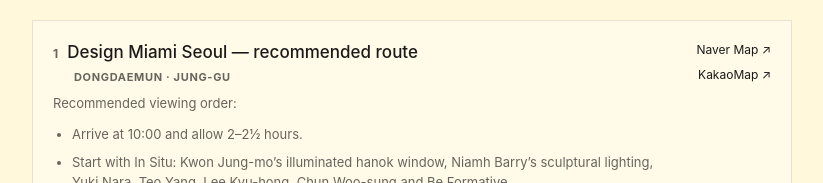
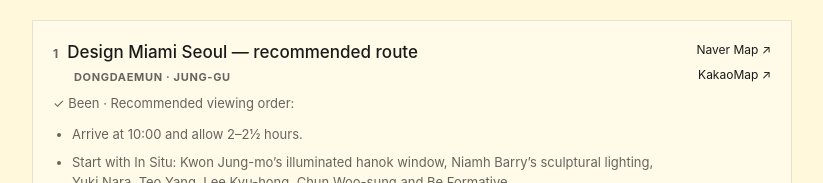
Before and after one commit to silka-co/seoul, a Next.js app: page / in a window 1280 px wide. Shown: the part 8417-8600 px from the top of the page, without its empty margins (303-1126 px from the left). Built offline with nearby package versions, Linux system fonts and the light colour scheme.

Commit message:
Mark Design Miami and Hyundai shops visited

```diff
--- a/app/page.tsx
+++ b/app/page.tsx
@@ -32,6 +32,26 @@
 
 const today = days.find((day) => day.date === 'Sep 2');
 if (today) today.options = [...(today.options ?? []), ...todayShoppingAlternatives];
+
+const completedToday = new Set([
+  'Design Miami Seoul — recommended route',
+  'Maison Margiela — The Hyundai Seoul',
+  'SAN SAN GEAR — The Hyundai Seoul',
+]);
+if (today) {
+  for (const stop of [...today.stops, ...(today.options ?? [])]) {
+    if (completedToday.has(stop.name)) stop.visited = true;
+  }
+}
+
+const september5 = days.find((day) => day.date === 'Sep 5');
+if (september5) {
+  september5.theme = 'Seogyo & Seongsu design';
+  september5.description = 'A west-to-east design day: return properly to D&DEPARTMENT, then finish with designer vintage and independent retail in Seongsu.';
+  september5.focus = 'Korean design · designer vintage · LCDC Seoul';
+  september5.stops = september5.stops.filter((stop) => !completedToday.has(stop.name));
+  september5.must = 'No booking is needed for the shops or Seoul Light. Allow roughly 50–60 minutes by public transport from Seogyo to Seongsu, followed by a short local transfer between Fox Vintage and LCDC.';
+}
 
 const itineraryDistricts: Record<string, string> = {
   'Design Miami Seoul — recommended route': 'Dongdaemun · Jung-gu',
@@ -118,6 +138,8 @@
   { name: 'Leeum Museum of Art', korean: '서울 용산구 이태원로55길 60-16 리움미술관', note: 'OMA, Mario Botta and Jean Nouvel', district: 'Hannam / Itaewon', category: 'Art & architecture', booking: 'https://ticket.leeum.org/leeum/personal/exhibitList.do', visited: true },
   { name: 'SAN SAN GEAR Hannam', korean: '서울 용산구 이태원로55길 37-10 산산기어 한남', note: 'New fashion flagship in a former house', district: 'Hannam / Itaewon', category: 'Fashion & design' },
   { name: 'D&DEPARTMENT SEOUL by MMMG', korean: '서울 마포구 월드컵북로5길 41 1층 로컬스티치 크리에이터 타운 서교', note: 'Design objects, stationery and food; 11:30–19:00, +82 2-332-1520', district: 'Yeonnam / Hongdae', category: 'Fashion & design', booking: 'https://www.d-department.com/ext/shop/seoul.html' },
+  { name: 'Maison Margiela — The Hyundai Seoul', korean: '서울 영등포구 여의대로 108 더현대 서울 2층 메종 마르지엘라', note: 'Dedicated fashion, shoes, leather goods, accessories and fragrance store on 2F.', district: 'Yeouido', category: 'Fashion & design', booking: 'https://www.maisonmargiela.com/stores/maison-margiela-the-hyundai-seoul', visited: true },
+  { name: 'SAN SAN GEAR — The Hyundai Seoul', korean: '서울 영등포구 여의대로 108 더현대 서울 지하 2층 산산기어', note: 'Technical Korean fashion store on B2 Creative Ground.', district: 'Yeouido', category: 'Fashion & design', booking: 'https://sansangear.com/pages/stores', visited: true },
   { name: 'Wooyoungmi Seoul Flagship', korean: '서울 용산구 한남동 우영미 플래그십스토어', note: 'Architecture-led fashion store', district: 'Hannam / Itaewon', category: 'Fashion & design' },
   { name: 'Hyundai Card Art Library', korean: '서울 용산구 이태원로 248 현대카드 아트 라이브러리', note: 'DIVE app + photo ID required', district: 'Hannam / Itaewon', category: 'Wellness & work' },
   { name: 'Gongi', korean: '서울 용산구 이태원로45길 4 공기', note: 'Modern Korean dinner', district: 'Hannam / Itaewon', category: 'Food & drinks', booking: 'https://www.catchtable.net/shop/gonggi' },
```
